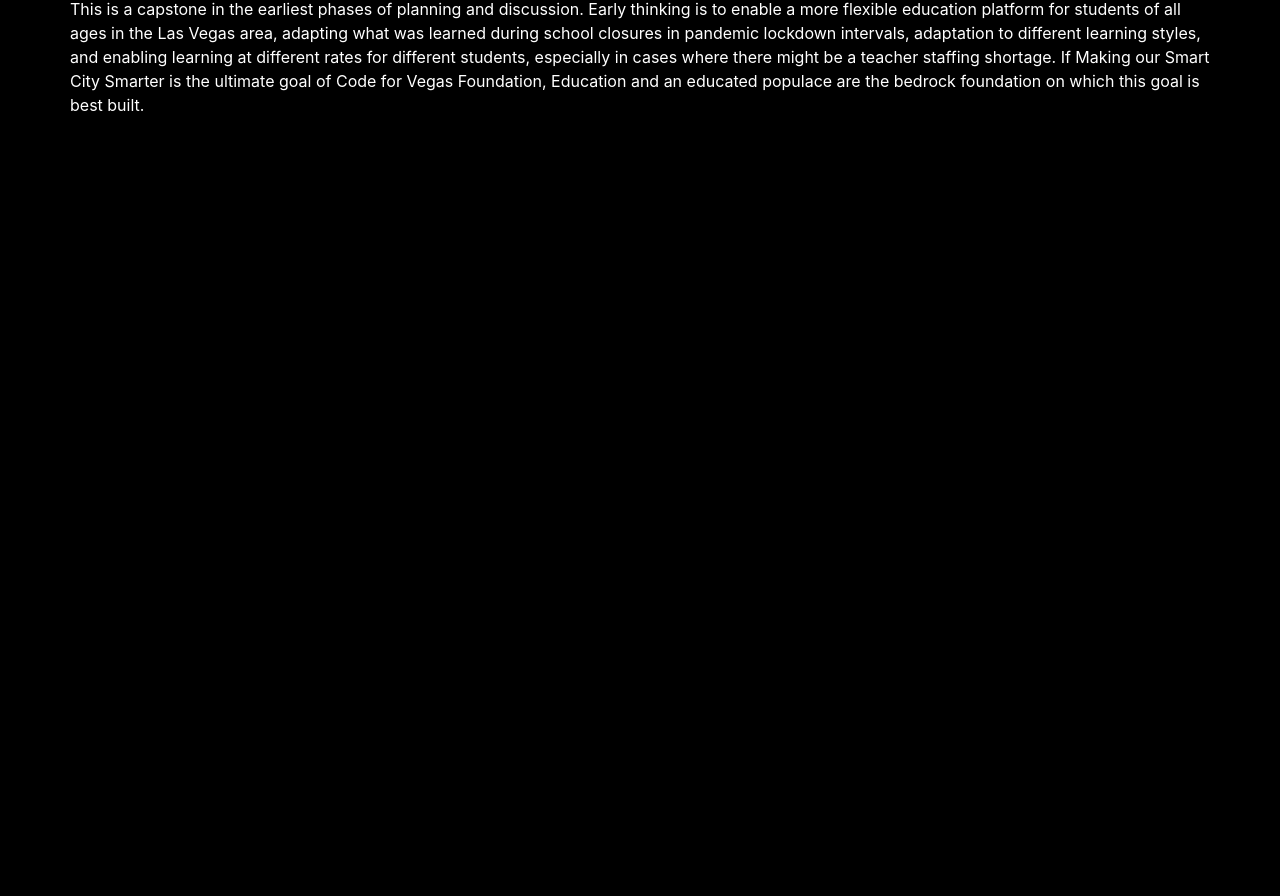
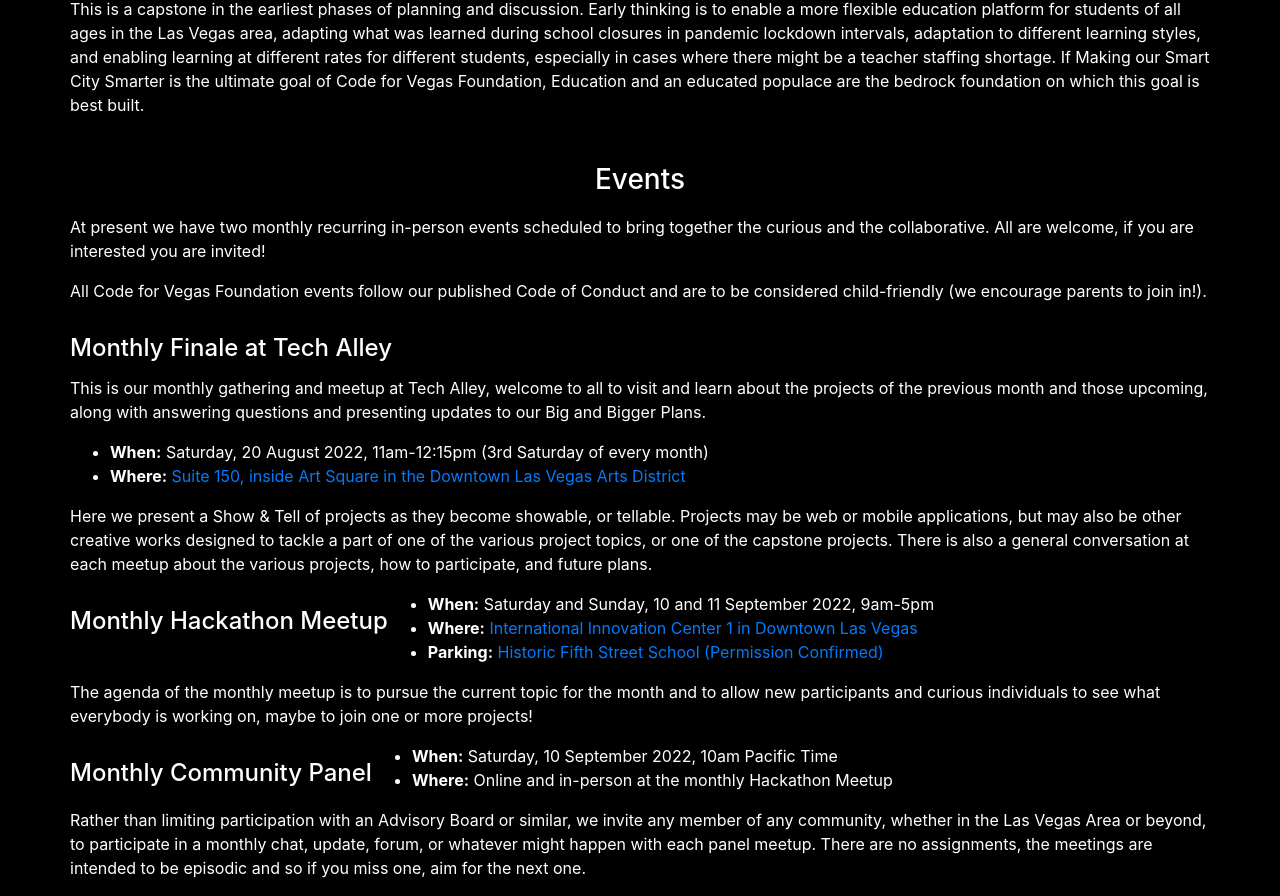
Before and after one commit to CodeForVegas/codeforvegas-dotorg, a Nuxt app: page / in a window 1280 px wide. Shown: the part 2635-3531 px from the top of the page. Before the commit the page ends 2768 px from the top, so only its background shows below. Built offline with nearby package versions, Linux system fonts and the light colour scheme.

Commit message:
Added events component

```diff
--- /dev/null
+++ b/components/events-info.vue
@@ -0,0 +1,60 @@
+<template>
+  <div>
+    <b-container class="events-container">
+        <b-row class="events-header" align-h="center">
+            <h3>Events</h3>
+        </b-row>
+        <b-row>
+            <p>At present we have two monthly recurring in-person events scheduled to bring together the curious and the collaborative. All are welcome, if you are interested you are invited!</p>
+            <p>All Code for Vegas Foundation events follow our published Code of Conduct and are to be considered child-friendly (we encourage parents to join in!).</p>
+        </b-row>
+        <b-row>
+            <h4 class="events-subheader">Monthly Finale at Tech Alley</h4>
+            <p>This is our monthly gathering and meetup at Tech Alley, welcome to all to visit and learn about the projects of the previous month and those upcoming, along with answering questions and presenting updates to our Big and Bigger Plans.</p>
+            <ul>
+                <li><b>When:</b> Saturday, 20 August 2022, 11am-12:15pm (3rd Saturday of every month)</li>
+                <li><b>Where:</b> <a href="https://goo.gl/maps/MZbyqzXMAqFUkpdd9">Suite 150, inside Art Square in the Downtown Las Vegas Arts District</a></li>
+            </ul>
+            <p>Here we present a Show & Tell of projects as they become showable, or tellable. Projects may be web or mobile applications, but may also be other creative works designed to tackle a part of one of the various project topics, or one of the capstone projects. There is also a general conversation at each meetup about the various projects, how to participate, and future plans.</p>
+        </b-row>
+        <b-row>
+            <h4 class="events-subheader">Monthly Hackathon Meetup</h4>
+            <ul>
+                <li><b>When:</b> Saturday and Sunday, 10 and 11 September 2022, 9am-5pm</li>
+                <li><b>Where:</b> <a href="https://goo.gl/maps/Rp6DGogP55ySZbmDA">International Innovation Center 1 in Downtown Las Vegas</a></li>
+                <li><b>Parking:</b> <a href="https://goo.gl/maps/xvSZhGJfeU7iNCCN7">Historic Fifth Street School (Permission Confirmed)</a></li>
+            </ul>
+            <p>The agenda of the monthly meetup is to pursue the current topic for the month and to allow new participants and curious individuals to see what everybody is working on, maybe to join one or more projects!</p>
+        </b-row>
+        <b-row>
+            <h4 class="events-subheader">Monthly Community Panel</h4>
+            <ul>
+                <li><b>When:</b> Saturday, 10 September 2022, 10am Pacific Time</li>
+                <li><b>Where:</b> Online and in-person at the monthly Hackathon Meetup</li>
+            </ul>
+            <p>Rather than limiting participation with an Advisory Board or similar, we invite any member of any community, whether in the Las Vegas Area or beyond, to participate in a monthly chat, update, forum, or whatever might happen with each panel meetup. There are no assignments, the meetings are intended to be episodic and so if you miss one, aim for the next one.</p>
+        </b-row>
+    </b-container>
+  </div>
+</template>
+
+<script>
+export default {
+
+}
+</script>
+
+<style>
+.events-header {
+    padding: 30px 0px 10px 0px;
+}
+
+.events-container {
+    color: #fff;
+}
+
+.events-subheader {
+    padding: 15px 0px 5px 0px;
+}
+
+</style>
--- a/pages/index.vue
+++ b/pages/index.vue
@@ -4,6 +4,7 @@
       <WelcomeToCfv />
       <AboutUs />
       <ProjectsInfo />
+      <EventsInfo />
   </body>
 </template>
 
```
